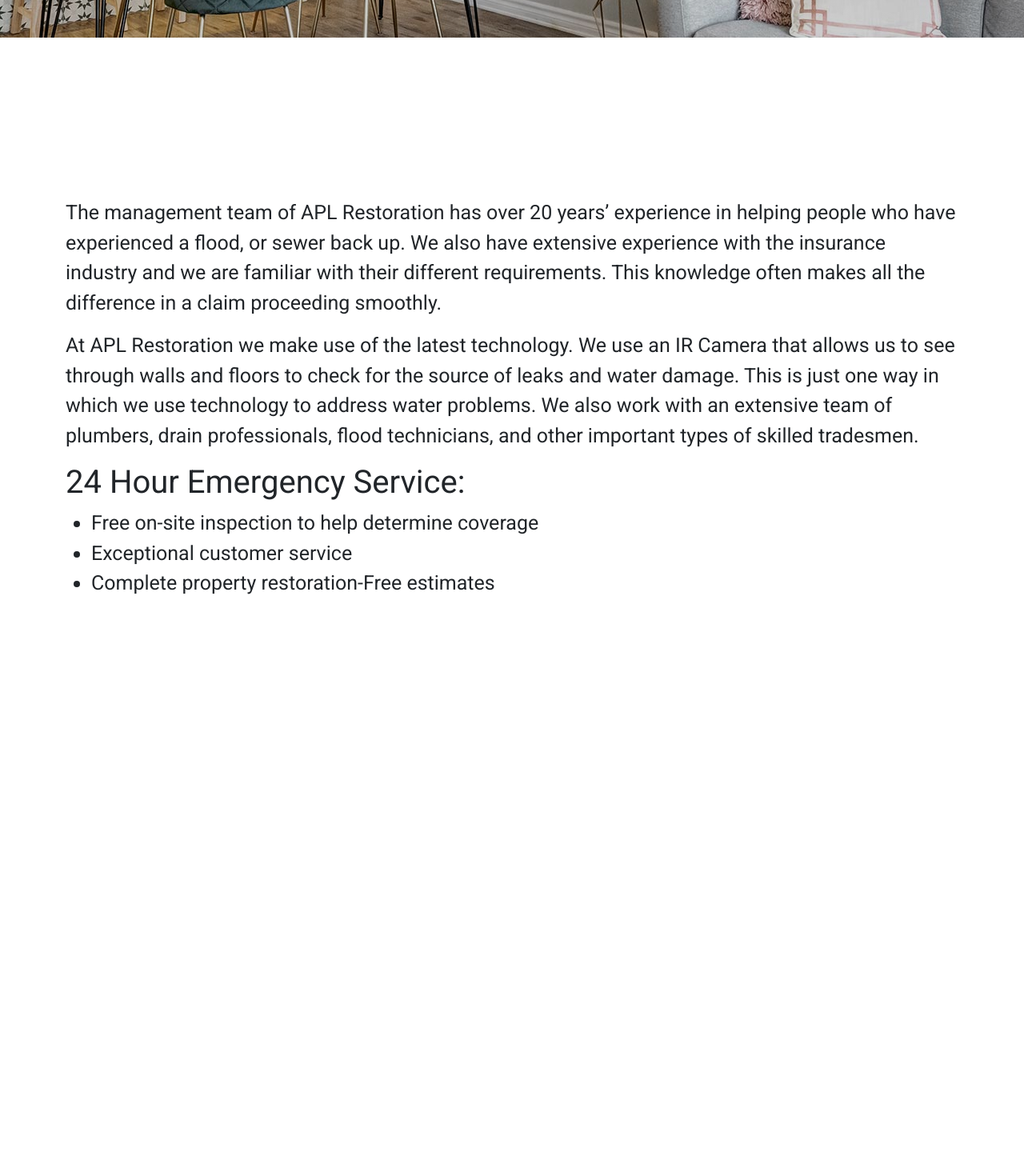
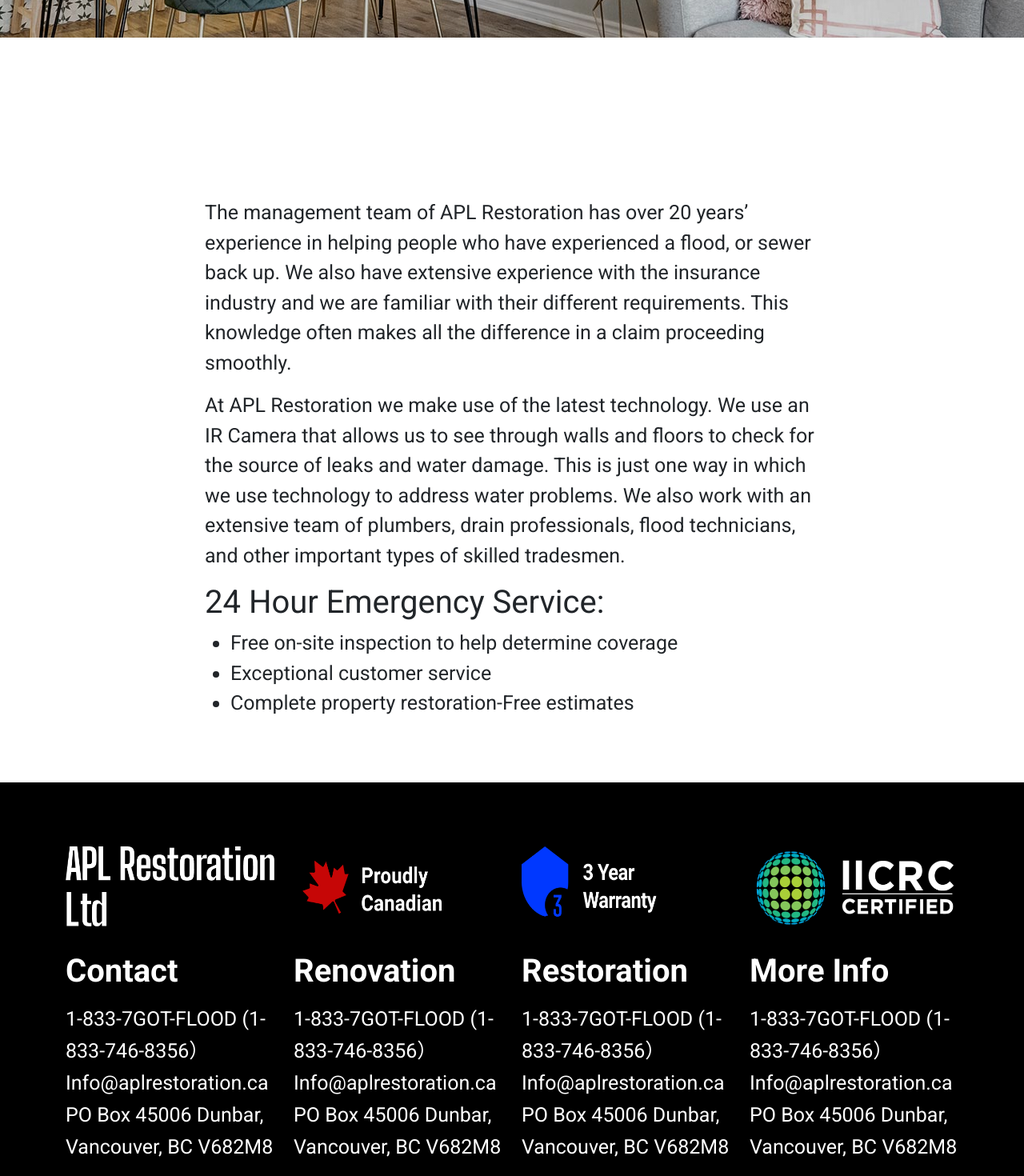
Before and after one commit to aplrestoration/apl-react, a React (Create React App) app: page /about in a window 1280 px wide. Shown: the part 651-2121 px from the top of the page at 80% size. Before the commit the page ends 1415 px from the top, so only its background shows below. Built offline with nearby package versions, Linux system fonts and the light colour scheme.

Commit message:
fixed some paddings

```diff
--- a/src/App.js
+++ b/src/App.js
@@ -1,10 +1,9 @@
 import "./App.css";
-// import "~slick-carousyael/slick/slick.css";
-// import "~slick-carousel/slick/slick-theme.css";
 import { BrowserRouter, Route, Switch } from "react-router-dom";
 import Home from "./pages/Home";
 import About from "./pages/About";
 import Header from "./components/Header";
+import Footer from "./components/Footer";
 
 
 function App() {
@@ -15,8 +14,11 @@
       </div>
       <Switch>
       <Route path='/' component={Home} exact/>
-      <Route path='/about' component={About} />
+      <Route path='/about' component={About} exact/>
       </Switch>
+      <div>
+      <Footer />
+      </div>
 
     </BrowserRouter>
   );
--- a/src/index.css
+++ b/src/index.css
@@ -288,11 +288,16 @@
 
 /* footer */
 .footer {
+  padding-top: 5%;
   background-color: black;
   color: white;
 }
 
 /* Other Pages  */
+
+.page-container {
+  padding-bottom: 5%;
+}
 
 .page-title {
   font-family: Big Shoulders Display;
@@ -302,5 +307,10 @@
   line-height: 120px;
   text-transform: uppercase;
   padding-top: 400px;
+  padding-left: 10%;
   color: black;
 }
+
+.page-text-container {
+  padding: 0 20%;
+}
--- a/src/pages/About.js
+++ b/src/pages/About.js
@@ -3,14 +3,14 @@
 
 const About = () => {
   return (
-    <div>
+    <div className="page-container">
       <div className="container-fluid hero-container position-relative">
           <Container>
           <h1 className="page-title">About Us</h1>
           </Container>
       </div>
 
-      <Container>
+      <div className="page-text-container">
         <p>
           The management team of APL Restoration has over 20 years’ experience
           in helping people who have experienced a flood, or sewer back up. We
@@ -32,7 +32,7 @@
           <li>Exceptional customer service</li>
           <li>Complete property restoration-Free estimates</li>
         </ul>
-      </Container>
+      </div>
     </div>
   );
 };
--- a/src/pages/Home.js
+++ b/src/pages/Home.js
@@ -1,5 +1,4 @@
 import React from "react";
-import Footer from "../components/Footer";
 import Hero from "../components/Hero";
 import LargeGallery from "../components/LargeGallery";
 import Logo from "../components/Logo";
@@ -18,7 +17,6 @@
       <WhoWeServed />
       <Testimonial />
       <Marketing />
-      <Footer />
     </div>
   );
 };
```
